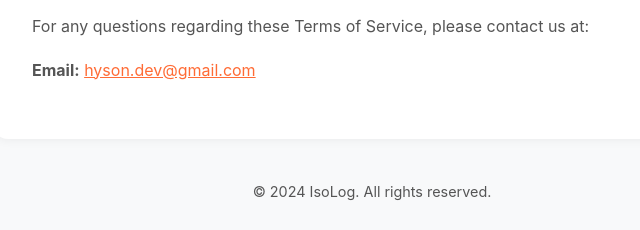
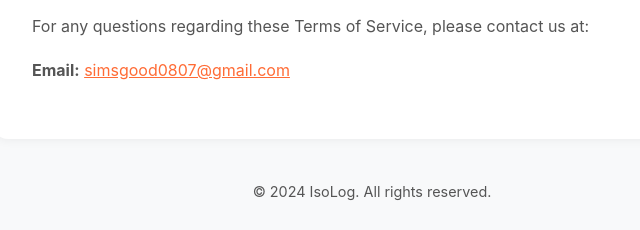
Before and after one commit to hyson0807/isolog-support, a plain HTML site: page terms.html in a window 1280 px wide. Shown: the part 2161-2391 px from the top of the page, 268-908 px from the left. Drawn offline with Linux system fonts and the light colour scheme.

Commit message:
Initial commit: IsoLog support pages

```diff
--- a/terms.html
+++ b/terms.html
@@ -141,7 +141,7 @@
 
             <h2>10. Contact Information</h2>
             <p>For any questions regarding these Terms of Service, please contact us at:</p>
-            <p><strong>Email:</strong> <a href="mailto:hyson.dev@gmail.com" style="color: #FF6B35;">hyson.dev@gmail.com</a></p>
+            <p><strong>Email:</strong> <a href="mailto:simsgood0807@gmail.com" style="color: #FF6B35;">simsgood0807@gmail.com</a></p>
         </div>
 
         <div class="footer">
```
Also changed, not shown: index.html (+1 -1 lines), privacy.html (+1 -1 lines).
